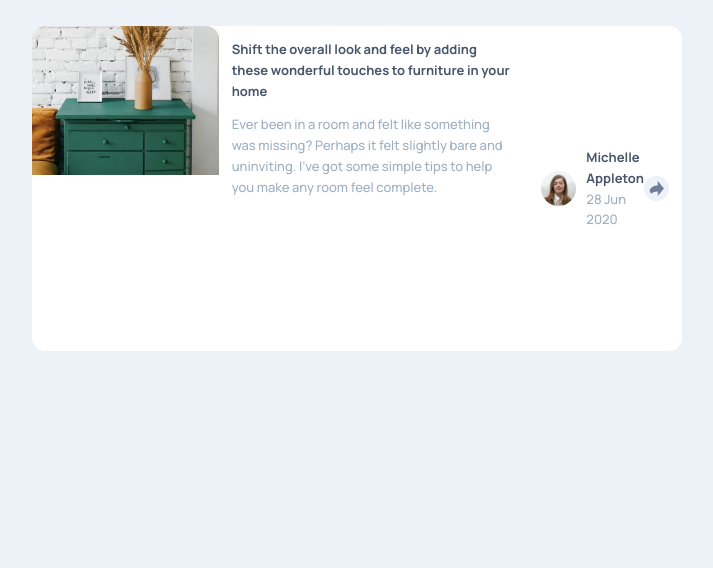
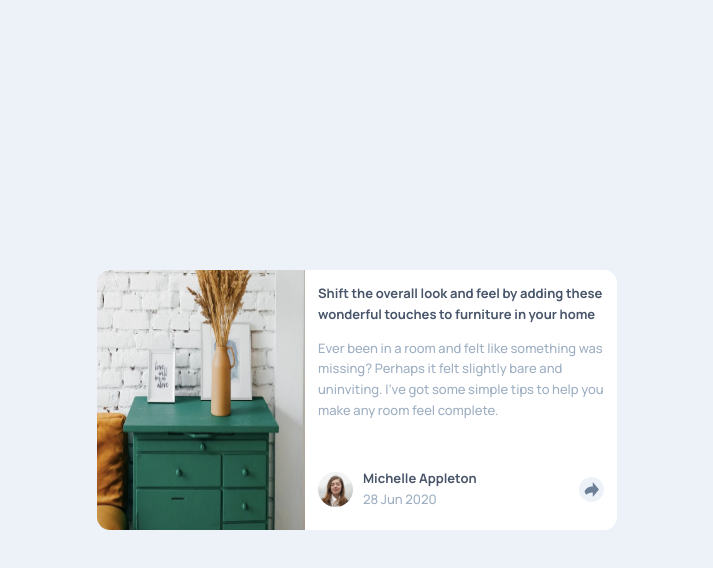
Before and after one commit to eerolli/article-preview, a plain HTML site: page index.html in a window 1280 px wide. Shown: the whole page, without its empty margins (283-996 px from the left). Drawn offline with Linux system fonts and the light colour scheme.

Commit message:
Static styles done

```diff
--- a/index.css
+++ b/index.css
@@ -17,6 +17,7 @@
 
 body{
     background-color: var(--light-gray-blue);
+    min-height: 100vh;
     display: flex;
     justify-content: center;
     align-items: center;
@@ -90,9 +91,37 @@ body{
 
 
 @media(min-width:800px){
+    body{
+        min-height: 100vh;
+        display: flex;
+        justify-content: center;
+        align-items: center;
+    }
     .card{
-        flex-direction: row;
-        height: 25rem;
-        width: 50rem;
+        display: grid;
+        grid-template-columns: 0.8fr 1.2fr;
+        grid-template-areas:
+        "hero middle"
+        "hero bottom"
+        ;
+        height: 20rem;
+        width: 40rem;
+    }
+
+    .hero{
+        grid-area: hero;
+    }
+
+    .image{
+        height: 100%;
+        border-radius: 1em 0 0 1em;
+    }
+
+    .middle{
+        grid-area: middle;
+    }
+
+    .bottom{
+        grid-area: bottom;
     }
 }
```
